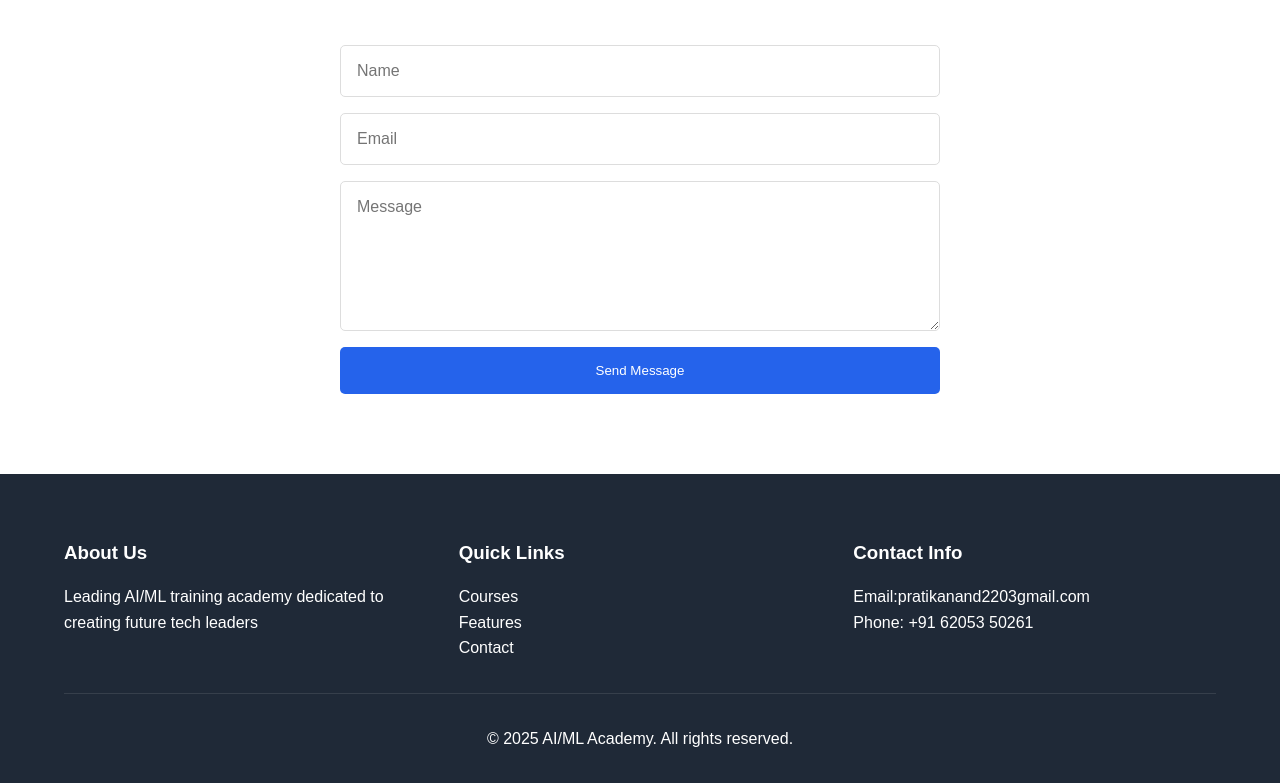
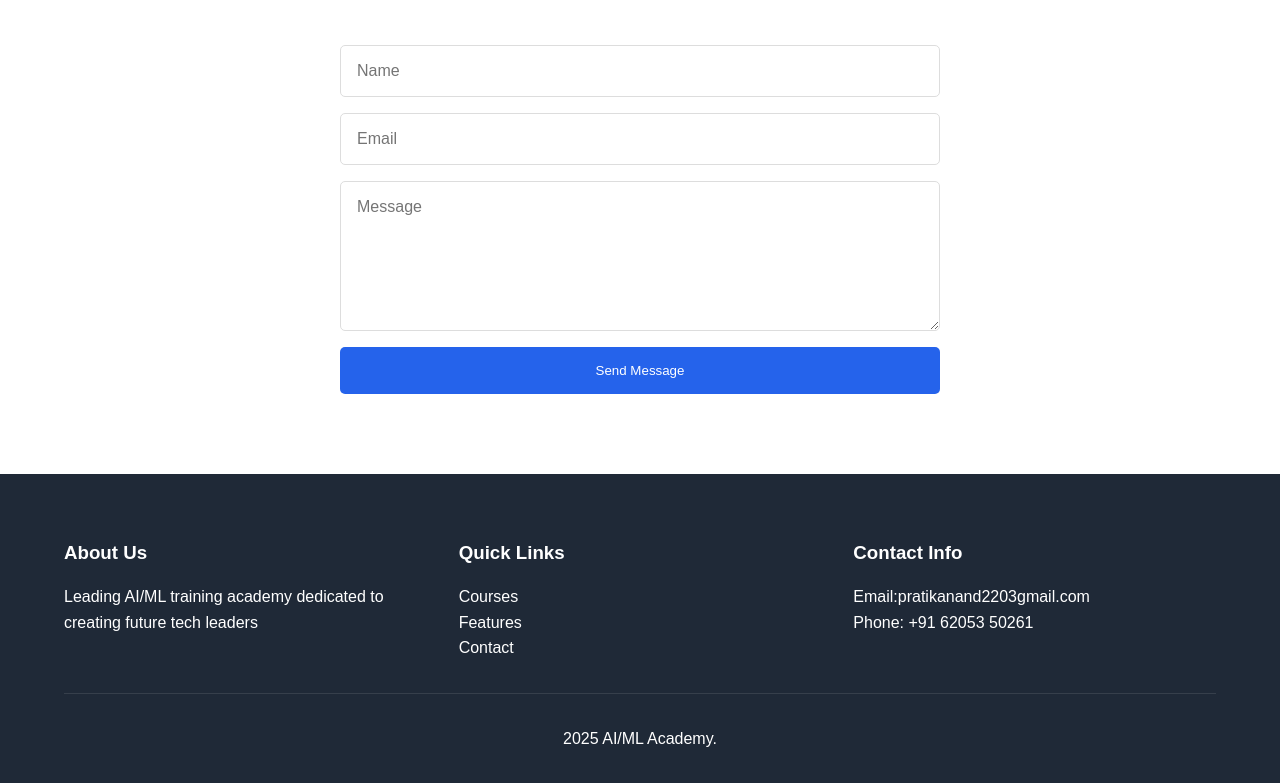
Before and after one commit to pratik220303/codsoft_internship, a plain HTML site: page task 2/index.html in a window 1280 px wide. Shown: the part 2297-3080 px from the top of the page. Drawn offline with Linux system fonts and the light colour scheme.

Commit message:
Update index.html

```diff
--- a/task 2/index.html
+++ b/task 2/index.html
@@ -120,7 +120,7 @@
             </div>
         </div>
         <div class="footer-bottom">
-            <p>&copy; 2025 AI/ML Academy. All rights reserved.</p>
+            <p> 2025 AI/ML Academy.</p>
         </div>
     </footer>
 
```
